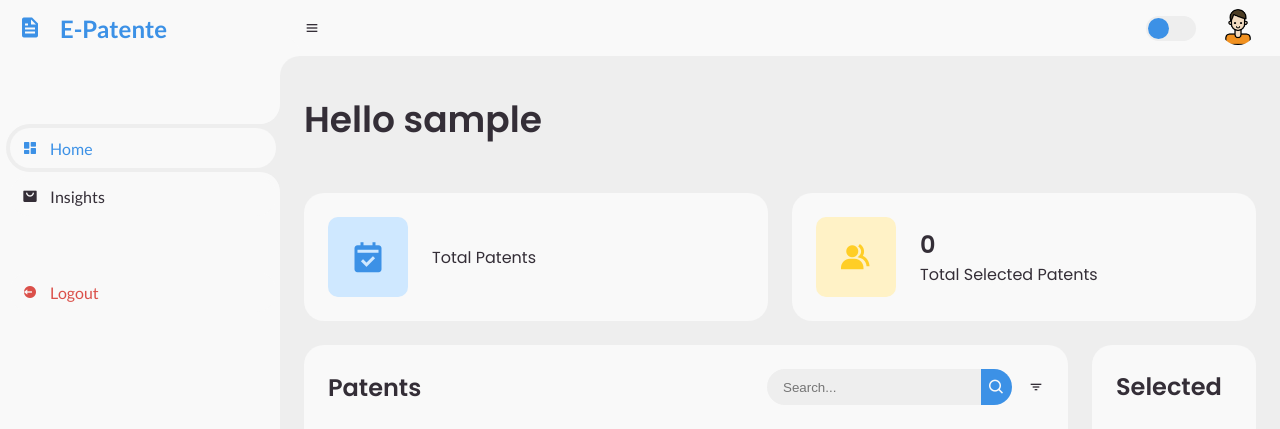
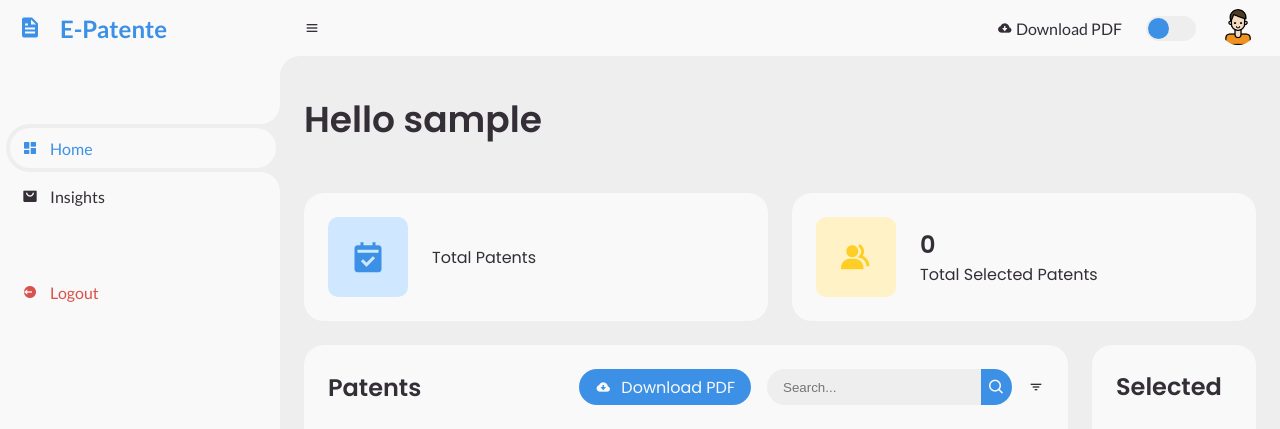
Before and after one commit to nexossama/Patent-Analysis, a Flask app: page / in a window 1280 px wide. Shown: the top 429 px of the page. Run offline with Flask 3, Linux system fonts and the light colour scheme; the visitor is signed in with stand-in values (Sample User, id 1); data that the repository does not hold is empty.

Commit message:
insights improv

```diff
--- a/E-patent/templates/home.html
+++ b/E-patent/templates/home.html
@@ -228,6 +228,10 @@
 				</div>
 			</form> -->
             <form action=""></form>
+			<a href="#" class="btn-download">
+				<i class='bx bxs-cloud-download' ></i>
+				<span class="text">Download PDF</span>
+			</a>
 			<input type="checkbox" id="switch-mode" hidden>
 			<label for="switch-mode" class="switch-mode"></label>
 
@@ -312,6 +316,10 @@
 				<div class="order">
 					<div class="head">
 						<h3>Patents</h3>
+						<a href="#" class="btn-download">
+                            <i class='bx bxs-cloud-download' ></i>
+                            <span class="text">Download PDF</span>
+                        </a>
 						<form  action="{{ url_for('search_patents') }}" method="GET">
 							<div class="form-input">
 								<input  type="search"  name="query" placeholder="Search...">
--- a/E-patent/templates/insight.html
+++ b/E-patent/templates/insight.html
@@ -234,8 +234,6 @@
 
 		<!-- MAIN -->
 		<main>
-
-
 			<div class="head-title">
 				<div class="left">
 					<h1>Hello {{ session['username'] }}</h1>
@@ -266,7 +264,6 @@
 					</span>
 				</li>
 			</ul>
-
 			<ul class="box-info">
 				<li>
 					<i class='bx bxs-chart bx-tada-hover'></i>
@@ -315,8 +312,6 @@
 					</span>
 				</li>
 			</ul>
-
-
 		</main>
 		<!-- MAIN -->
 	</section>
```
